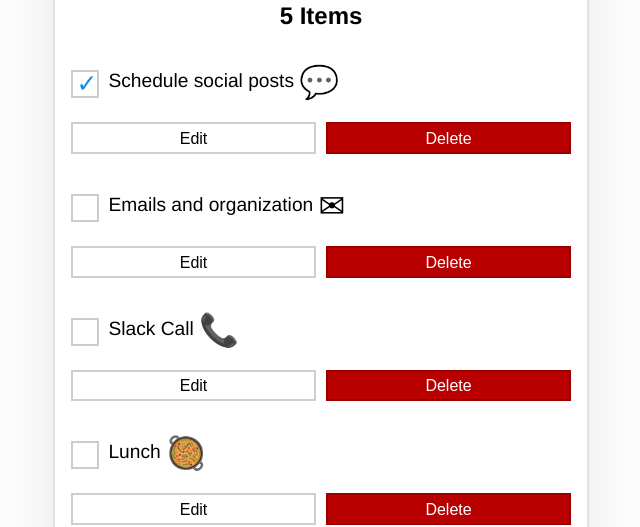
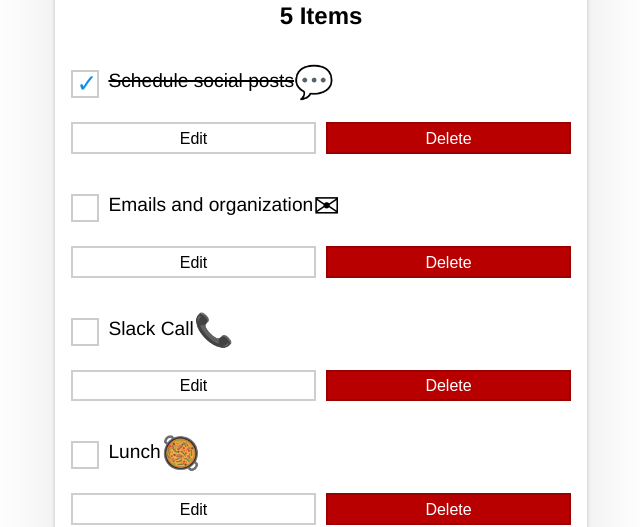
Before and after one commit to tes-balo/todo, an Angular app: page / in a window 1280 px wide. Shown: the part 233-760 px from the top of the page, without its empty margins (319-959 px from the left). Built offline with nearby package versions, Linux system fonts and the light colour scheme.

Commit message:
strike-through done tasks

```diff
--- a/src/app/item/item.component.css
+++ b/src/app/item/item.component.css
@@ -118,3 +118,7 @@ Adapted from https://css-tricks.com/the-checkbox-hack/#custom-designed-radio-but
 [type="checkbox"]:not(:checked):focus + label:before {
   border: 2px dotted blue;
 }
+
+.strike-through {
+  text-decoration: line-through 0.15rem;
+}
--- a/src/app/item/item.component.html
+++ b/src/app/item/item.component.html
@@ -5,7 +5,7 @@
     (change)="item.done = !item.done"
     [checked]="item.done" />
   <label [for]="item.description">
-    {{ item.description }}
+    <span [ngClass]="{ 'strike-through': item.done }">{{ item.description }}</span>
     <span class="emoji" *ngIf="item.description === 'Schedule social posts'">💬</span>
     <span class="emoji" *ngIf="item.description === 'Emails and organization'">✉</span>
     <span class="emoji" *ngIf="item.description === 'Slack Call'">📞</span>
```
